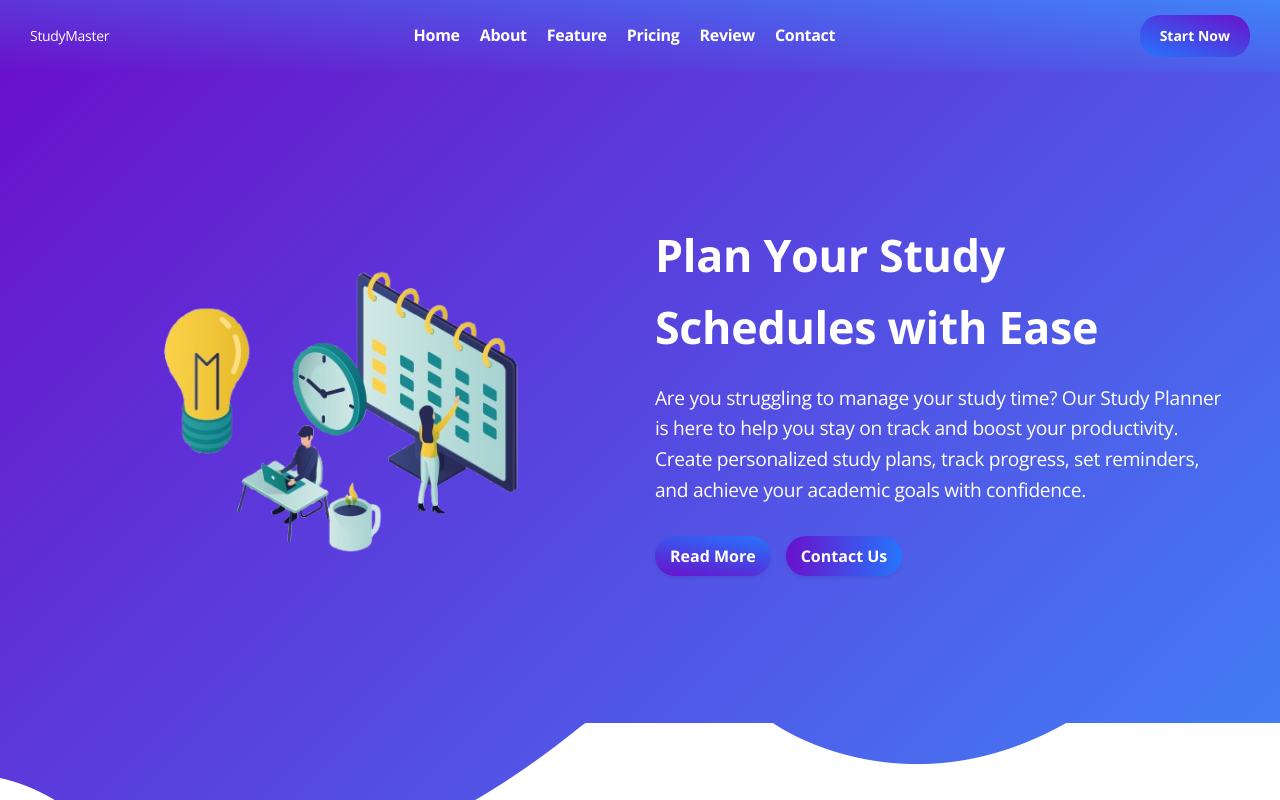
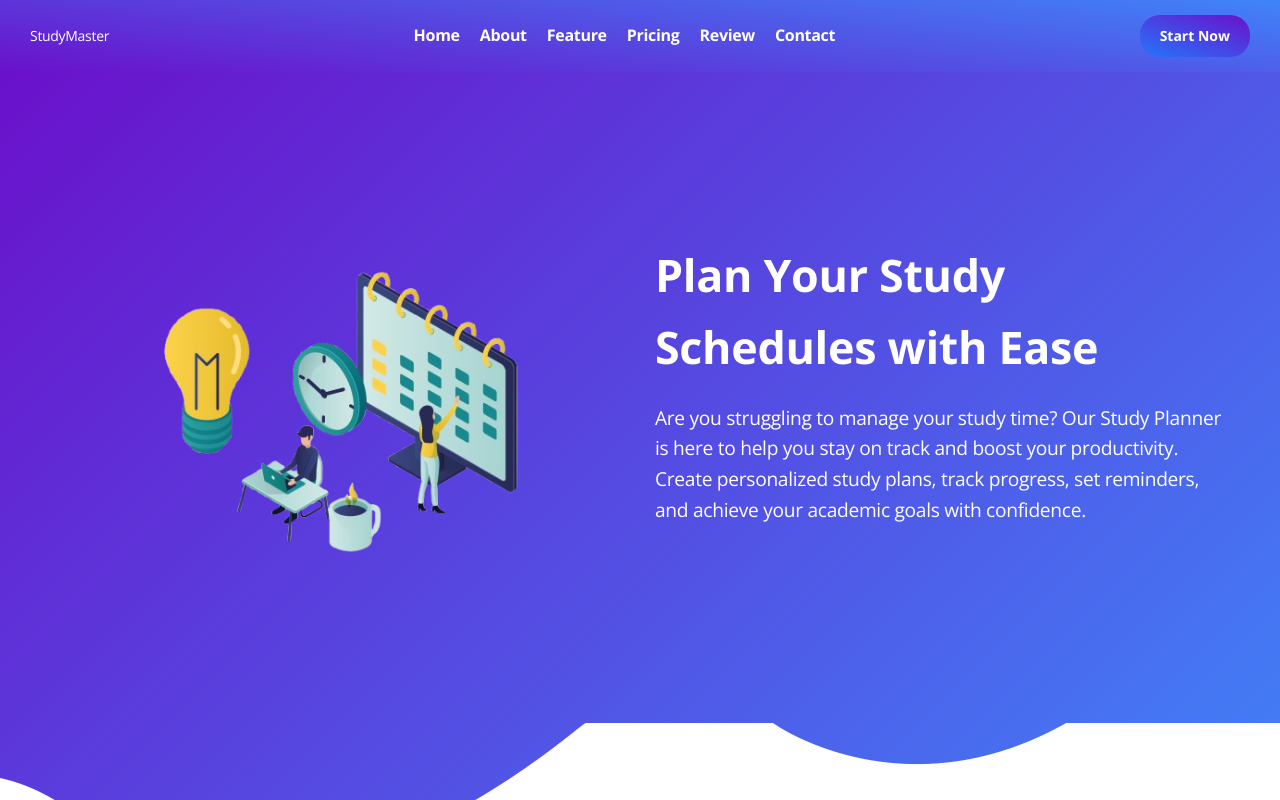
Before and after one commit to jainapriyanka/Study_Planner_MERN_STACK, a React (Create React App) app in the folder frontend/: page / in a window 1280 px wide. Shown: the top 800 px of the page. Built offline with nearby package versions, Linux system fonts and the light colour scheme; no server answers.

Commit message:
updated hero section

```diff
--- a/frontend/src/components/landingPage/HeroSection.js
+++ b/frontend/src/components/landingPage/HeroSection.js
@@ -16,10 +16,6 @@ const HeroSection = () => {
           Are you struggling to manage your study time? Our Study Planner is here to help you stay on track and boost your productivity.
           Create personalized study plans, track progress, set reminders, and achieve your academic goals with confidence.
         </p>
-        <div className="button-group">
-          <Button className="hero-btn">Read More</Button>
-          <Button className="hero-btn secondary-btn">Contact Us</Button>
-        </div>
       </div>
     </div>
   );
```
